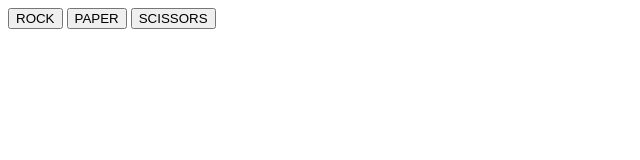
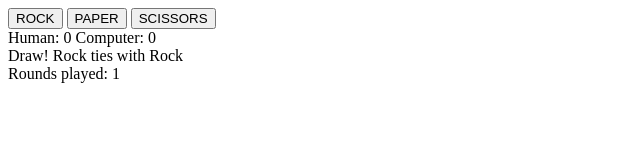
Before and after one commit to rhystirado/rock-paper-scissors, a plain HTML site: page index.html in a window 1280 px wide. Both pictures are taken after a click on the button "ROCK". Shown: the whole page, without its empty margins (0-640 px from the left). Drawn offline with Linux system fonts and the light colour scheme.

Commit message:
Change console logs to divs

```diff
--- a/index.html
+++ b/index.html
@@ -9,5 +9,11 @@
     <button id="rock-button">ROCK</button>
     <button id="paper-button">PAPER</button>
     <button id="scissors-button">SCISSORS</button>
+
+    <div id="results-div">
+      <div id="scores"></div>
+      <div id="round-results"></div>
+      <div id="rounds-played"></div>
+    </div>
   </body>
 </html>
--- a/javascript.js
+++ b/javascript.js
@@ -29,29 +29,7 @@ function computerPlay() {
   return choice;
 }
 
-function humanPlay() {
-  // Prompts for human to play rock, paper, or scissors
-  // 1 = rock
-  // 2 = paper
-  // 3 = scissors
-  // let choice = prompt("Rock, paper, or scissors?").toUpperCase();
-
-  // Check choice is valid, if not, choose again
-  if (!checkValid(choice)) {
-    console.log("Invalid response, please enter rock, paper, or scissors.");
-    choice = humanPlay();
-  }
-
-  return choice;
-}
-
-function checkValid(choice) {
-  // Check choice is valid, if not, choose again
-  const validChoices = ["ROCK", "PAPER", "SCISSORS"];
-  return validChoices.includes(choice);
-}
-
-function playRound(event) {
+function playRound() {
   const humanChoice = this.textContent;
   const computerChoice = computerPlay();
 
@@ -87,12 +65,44 @@ function playRound(event) {
     }
   }
 
-  // Return outcome
-  console.log(outcome);
+  // Display the outcome
+  displayResults(outcome);
+
+  // Check the winner
+  const result = checkRoundWinner(outcome);
+
+  // Update the scores
+  updateScore(result);
+
+  // Display the new scores
+  displayScores()
+
+  // Update rounds played
+  updateRoundsPlayed();
+
   return outcome;
 }
 
-function checkWinner(gameText) {
+function updateScore(result) {
+  if (result === "human") {
+    humanScore++;
+  } else if (result === "computer") {
+    computerScore++;
+  }
+}
+
+function displayScores() {
+  const scoresDiv = document.querySelector('#scores');
+  scoresDiv.textContent = `Human: ${humanScore} Computer: ${computerScore}`;
+}
+
+function updateRoundsPlayed() {
+  roundsPlayed++;
+  const roundsPlayedDiv = document.querySelector('#rounds-played');
+  roundsPlayedDiv.textContent = `Rounds played: ${roundsPlayed}`;
+}
+
+function checkRoundWinner(gameText) {
   let winner = "";
 
   // Checks the string text to see if the player won or lost.
@@ -118,31 +128,32 @@ function game() {
   // Play 5 rounds of Rock Paper Scissors
   for (let i = 0; i < numRounds; i++) {
     let gameText = playRound(humanPlay(), computerPlay());
-    let result = checkWinner(gameText);
+    let result = checkRoundWinner(gameText);
 
     if (result === "human") {
       humanScore++;
     } else if (result === "computer") {
       computerScore++;
     }
-
-    console.log(gameText);
+  }
 }
 
-  console.log(`Human score: ${humanScore}`);
-  console.log(`Computer score: ${computerScore}`);
-}
+let roundsPlayed = 0;
+let humanScore = 0;
+let computerScore = 0;
 
-// Event listeners for each button to pass the choice to the
-// playRound function
+// Event listeners for each button to play a round
 const buttons = document.querySelectorAll('button');
 buttons.forEach(btn => btn.addEventListener('click', playRound));
 
-function clickButton(event) {
-  const choice = this.textContent;
-  playRound(choice, computerPlay());
+// Display the results of a round in a div
+function displayResults(result) {
+  const roundResultsDiv = document.querySelector('#round-results');
+  roundResultsDiv.textContent = result;
 }
 
 
+//
+
 //---- Main ----//
 // game();
```
Lines whose indentation alone changed are shown as unchanged.
